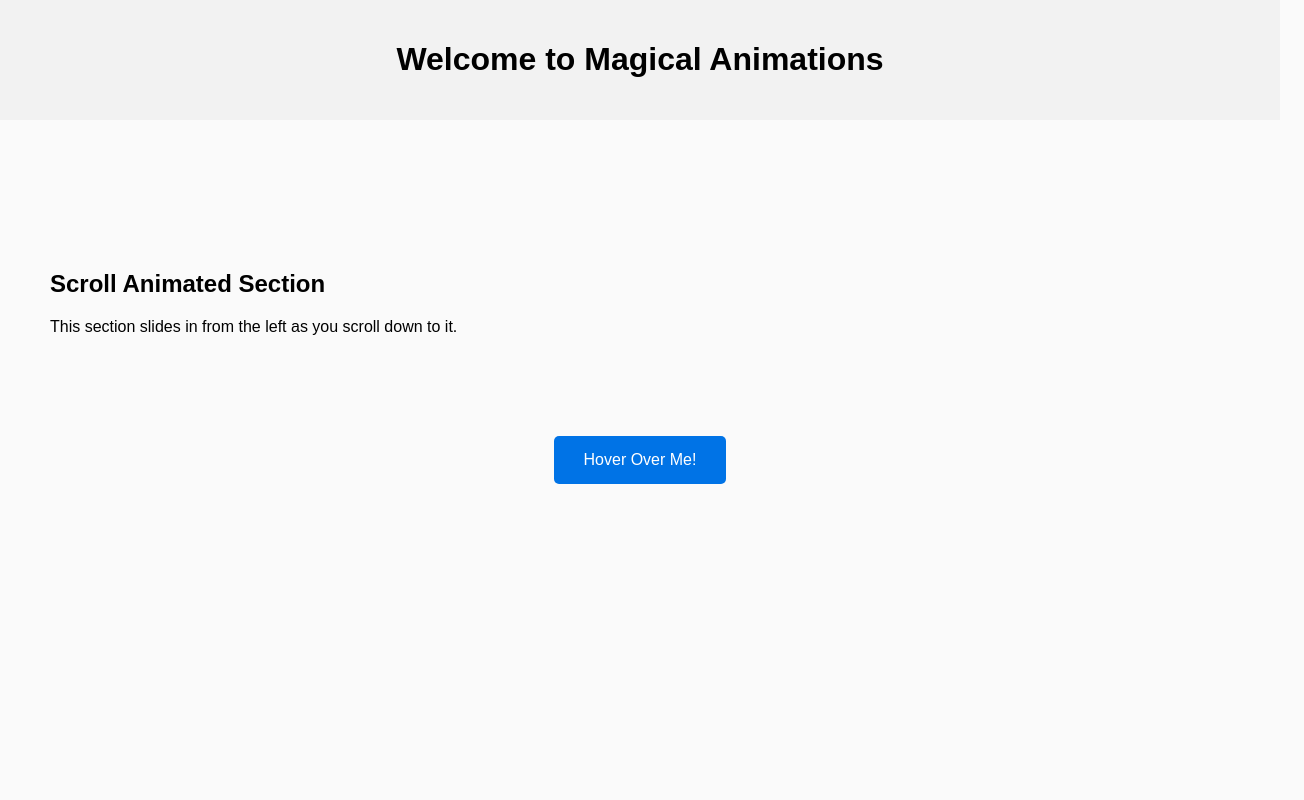
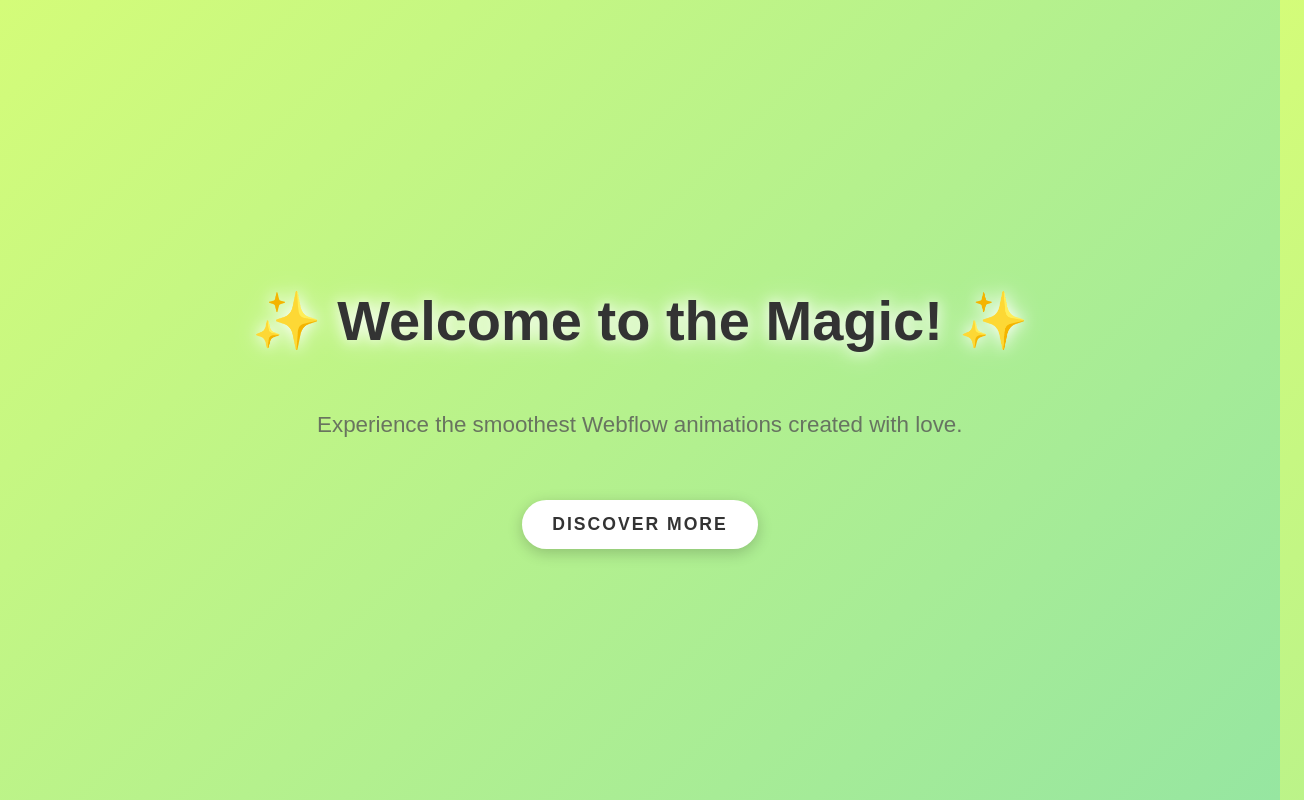
Before and after one commit to imashakoralagamage/magical-animations, a plain HTML site: page index.html in a window 1280 px wide. Shown: the whole page, 1304 px wide, since content can reach past the window. Drawn offline with Linux system fonts and the light colour scheme.

Commit message:
Update index.html

```diff
--- a/index.html
+++ b/index.html
@@ -8,80 +8,148 @@
     body {
       margin: 0;
       padding: 0;
-      font-family: Arial, sans-serif;
-      overflow-x: hidden;
-      background: #fafafa;
+      height: 100vh;
+      background: linear-gradient(135deg, #d4fc79 0%, #96e6a1 100%);
+      display: flex;
+      flex-direction: column;
+      align-items: center;
+      justify-content: center;
+      overflow: hidden;
+      font-family: 'Poppins', sans-serif;
+      position: relative;
+      background-color: #f2f2f2;
     }
-    .container {
-      max-width: 1200px;
-      margin: auto;
-      padding: 50px;
+
+    /* Animated background with floating particles */
+    .floating {
+      position: absolute;
+      top: 50%;
+      left: 50%;
+      transform: translate(-50%, -50%);
+      width: 100%;
+      height: 100%;
+      z-index: -1;
+      animation: floatParticles 8s linear infinite;
     }
-    .fade-in {
+
+    @keyframes floatParticles {
+      0% {
+        transform: translate(-50%, -50%) scale(1);
+      }
+      50% {
+        transform: translate(-50%, -55%) scale(1.05);
+      }
+      100% {
+        transform: translate(-50%, -50%) scale(1);
+      }
+    }
+
+    /* Glowing text animation */
+    h1 {
+      font-size: 3.5rem;
+      color: #333;
+      animation: fadeInDown 2s ease-in-out, glow 1.5s ease-in-out infinite alternate;
+      text-shadow: 0 0 10px rgba(255, 255, 255, 0.7), 0 0 20px rgba(255, 255, 255, 0.6);
+    }
+
+    @keyframes glow {
+      0% {
+        text-shadow: 0 0 10px rgba(255, 255, 255, 0.7), 0 0 20px rgba(255, 255, 255, 0.6);
+      }
+      100% {
+        text-shadow: 0 0 15px rgba(255, 255, 255, 1), 0 0 30px rgba(255, 255, 255, 0.8);
+      }
+    }
+
+    /* Text fading and scaling effect */
+    p {
+      font-size: 1.4rem;
+      color: #555;
+      margin-top: 20px;
+      animation: fadeInUp 2s ease forwards, scaleUp 2s ease-in-out infinite alternate;
+      animation-delay: 1s;
       opacity: 0;
-      animation: fadeInAnimation 1s ease-in forwards;
     }
-    @keyframes fadeInAnimation {
-      to { opacity: 1; }
+
+    @keyframes scaleUp {
+      0% {
+        transform: scale(1);
+        opacity: 0.8;
+      }
+      100% {
+        transform: scale(1.1);
+        opacity: 1;
+      }
     }
-    .slide-in {
+
+    /* Button hover glow animation */
+    .magic-button {
+      margin-top: 40px;
+      padding: 14px 30px;
+      font-size: 1.1rem;
+      background-color: #fff;
+      color: #333;
+      border: none;
+      border-radius: 30px;
+      cursor: pointer;
+      box-shadow: 0 4px 15px rgba(0,0,0,0.2);
+      transition: all 0.3s ease;
+      animation: fadeIn 2s ease forwards;
+      animation-delay: 2s;
       opacity: 0;
-      transform: translateX(-50px);
-      transition: all 0.8s ease-in-out;
+      text-transform: uppercase;
+      font-weight: bold;
+      letter-spacing: 2px;
     }
-    .slide-in.visible {
-      opacity: 1;
-      transform: translateX(0);
+
+    .magic-button:hover {
+      background-color: #96e6a1;
+      color: white;
+      transform: scale(1.05);
+      box-shadow: 0 0 20px rgba(255, 255, 255, 0.7), 0 0 30px rgba(96, 230, 161, 0.8);
     }
-    .btn {
-      background-color: #0073e6;
-      color: white;
-      border: none;
-      padding: 15px 30px;
-      font-size: 16px;
-      border-radius: 5px;
-      cursor: pointer;
-      transition: transform 0.3s ease;
+
+    /* Animation Keyframes */
+    @keyframes fadeInDown {
+      0% {
+        transform: translateY(-50px);
+        opacity: 0;
+      }
+      100% {
+        transform: translateY(0);
+        opacity: 1;
+      }
     }
-    .btn:hover {
-      transform: scale(1.1);
+
+    @keyframes fadeInUp {
+      0% {
+        transform: translateY(50px);
+        opacity: 0;
+      }
+      100% {
+        transform: translateY(0);
+        opacity: 1;
+      }
+    }
+
+    @keyframes fadeIn {
+      0% {
+        opacity: 0;
+      }
+      100% {
+        opacity: 1;
+      }
     }
   </style>
 </head>
 <body>
-  <header class="fade-in" style="background:#f2f2f2; padding:20px; text-align:center;">
-    <h1>Welcome to Magical Animations</h1>
-  </header>
 
-  <div class="container">
-    <section class="slide-in" style="margin:100px 0;">
-      <h2>Scroll Animated Section</h2>
-      <p>This section slides in from the left as you scroll down to it.</p>
-    </section>
+  <h1>✨ Welcome to the Magic! ✨</h1>
+  <p>Experience the smoothest Webflow animations created with love.</p>
+  <button class="magic-button">Discover More</button>
 
-    <section style="text-align:center; margin:100px 0;">
-      <button class="btn">Hover Over Me!</button>
-    </section>
-  </div>
+  <!-- Floating Particle Background -->
+  <div class="floating"></div>
 
-  <script>
-    document.addEventListener("DOMContentLoaded", function() {
-      const slideElements = document.querySelectorAll('.slide-in');
-      const observerOptions = { threshold: 0.1 };
-
-      const observer = new IntersectionObserver((entries, observer) => {
-        entries.forEach(entry => {
-          if (entry.isIntersecting) {
-            entry.target.classList.add('visible');
-            observer.unobserve(entry.target);
-          }
-        });
-      }, observerOptions);
-
-      slideElements.forEach(el => {
-        observer.observe(el);
-      });
-    });
-  </script>
 </body>
 </html>
```
